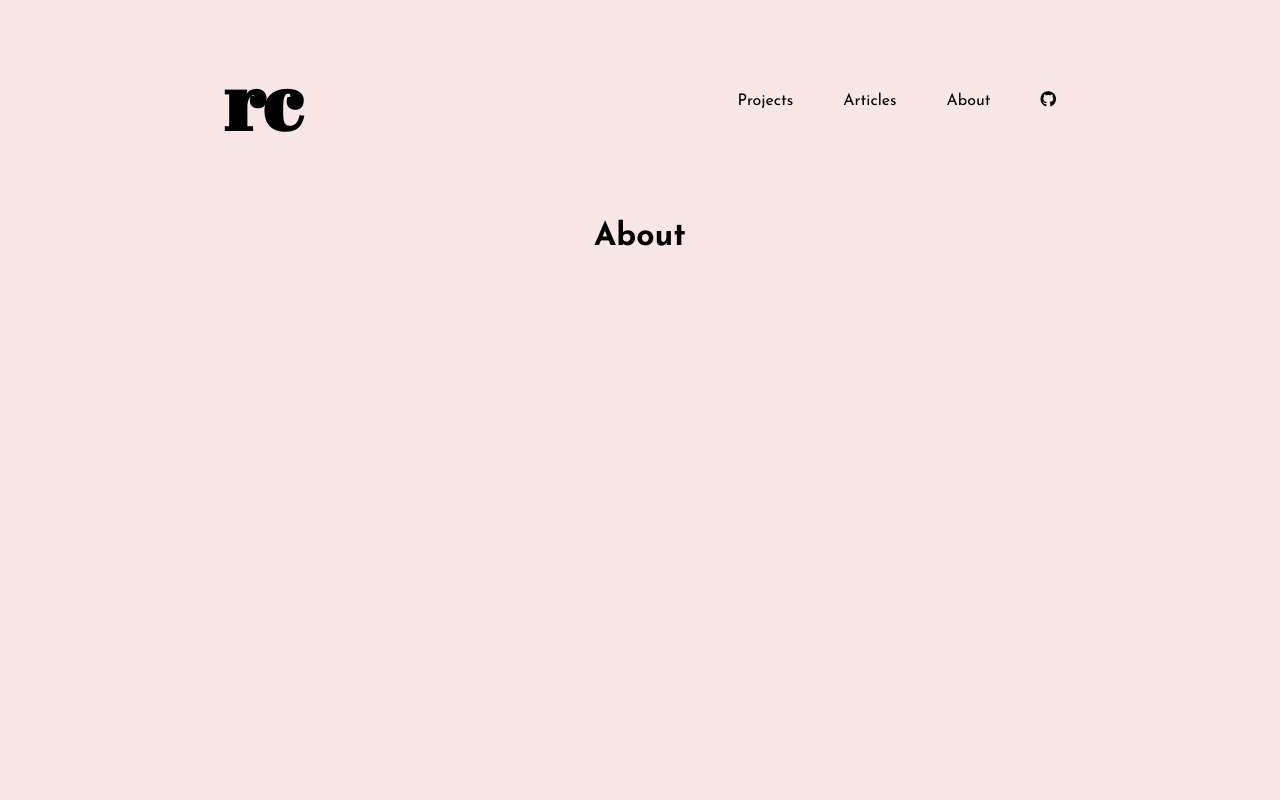
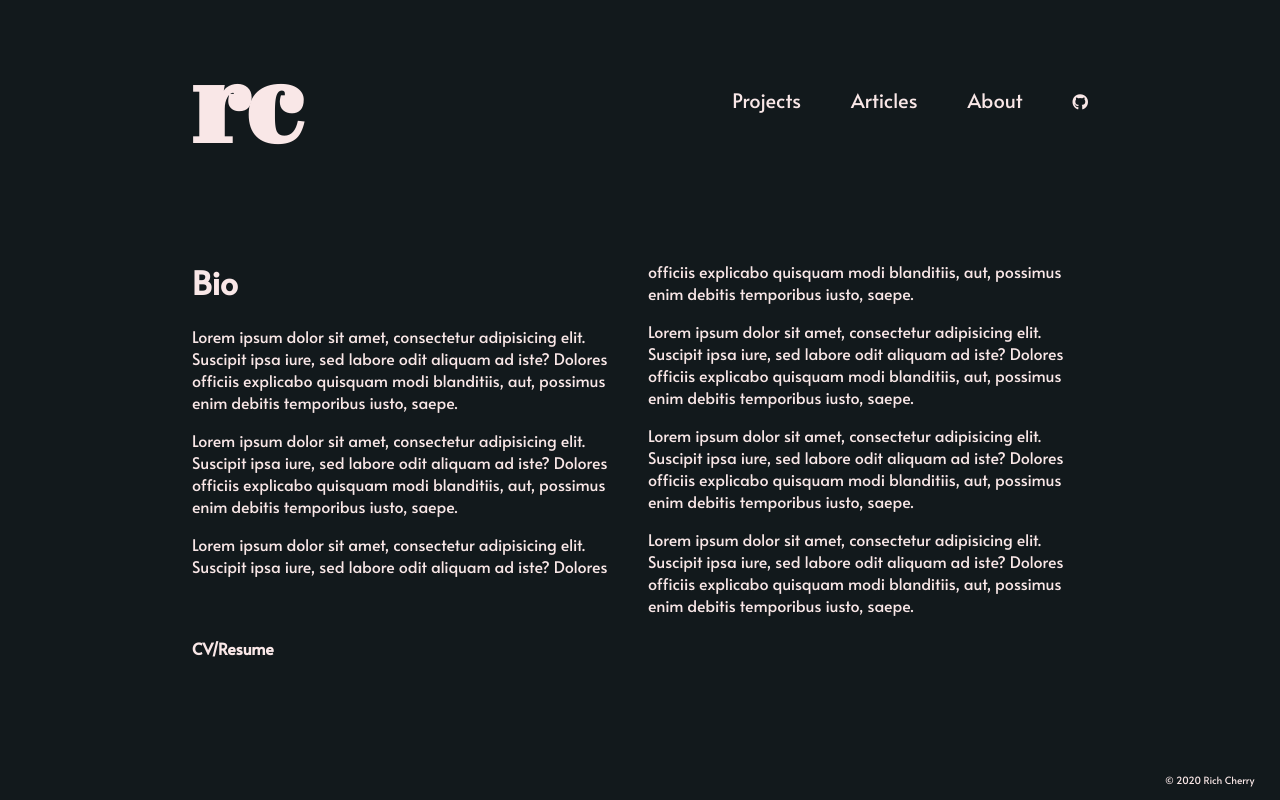
Before and after one commit to RichNC/portfolio, a React (Create React App) app: page /about in a window 1280 px wide. Built offline with nearby package versions, Linux system fonts and the light colour scheme.

Commit message:
Added styling to components

```diff
--- a/public/index.html
+++ b/public/index.html
@@ -24,9 +24,9 @@
       work correctly both with client-side routing and a non-root public URL.
       Learn how to configure a non-root public URL by running `npm run build`.
     -->
-    <title>React App</title>
+    <title>Rich Cherry | Web Developer</title>
     <script src="https://kit.fontawesome.com/ed94b7a5f8.js" crossorigin="anonymous"></script>
-    <link href="https://fonts.googleapis.com/css2?family=Abril+Fatface&family=Alata&family=Didact+Gothic&family=Josefin+Sans:wght@300;400;600;700&display=swap" rel="stylesheet">
+    <link href="https://fonts.googleapis.com/css2?family=Abril+Fatface&family=Alata&family=Roboto:ital,wght@0,300;0,400;0,500;0,700;0,900;1,300;1,400;1,500;1,700;1,900&display=swap" rel="stylesheet">
   </head>
   <body>
     <noscript>You need to enable JavaScript to run this app.</noscript>
--- a/src/About.js
+++ b/src/About.js
@@ -1,9 +1,24 @@
 import React from 'react';
+
+export function lightsOn(){
+  document.querySelector('body').style.backgroundColor = '#F9E7E7';
+  document.querySelector('body').style.color = '#12191C';
+}
 
 export function About(props){
   return (
-    <div>
-      <h1>About</h1>
+    <div className="about">
+      <hr />
+      <div className="about-text">
+        <h1>Bio</h1>
+        <p>Lorem ipsum dolor sit amet, consectetur adipisicing elit. Suscipit ipsa iure, sed labore odit aliquam ad iste? Dolores officiis explicabo quisquam modi blanditiis, aut, possimus enim debitis temporibus iusto, saepe.</p>
+        <p>Lorem ipsum dolor sit amet, consectetur adipisicing elit. Suscipit ipsa iure, sed labore odit aliquam ad iste? Dolores officiis explicabo quisquam modi blanditiis, aut, possimus enim debitis temporibus iusto, saepe.</p>
+        <p>Lorem ipsum dolor sit amet, consectetur adipisicing elit. Suscipit ipsa iure, sed labore odit aliquam ad iste? Dolores officiis explicabo quisquam modi blanditiis, aut, possimus enim debitis temporibus iusto, saepe.</p>
+        <p>Lorem ipsum dolor sit amet, consectetur adipisicing elit. Suscipit ipsa iure, sed labore odit aliquam ad iste? Dolores officiis explicabo quisquam modi blanditiis, aut, possimus enim debitis temporibus iusto, saepe.</p>
+        <p>Lorem ipsum dolor sit amet, consectetur adipisicing elit. Suscipit ipsa iure, sed labore odit aliquam ad iste? Dolores officiis explicabo quisquam modi blanditiis, aut, possimus enim debitis temporibus iusto, saepe.</p>
+        <p>Lorem ipsum dolor sit amet, consectetur adipisicing elit. Suscipit ipsa iure, sed labore odit aliquam ad iste? Dolores officiis explicabo quisquam modi blanditiis, aut, possimus enim debitis temporibus iusto, saepe.</p>
+      </div>
+      <h4>CV/Resume</h4>
     </div>
     )
 }
--- a/src/App.css
+++ b/src/App.css
@@ -1,16 +1,24 @@
 body {
-  background-color: #F9E7E7;
-  width: 65%;
+  margin: 0;
+  background-color: #12191C;
+  height: 100%;
+  font-family: 'Alata', sans-serif;
+  color: #F9E7E7;
+
+  -webkit-transition:background-color 0.3s ease;
+  -moz-transition:background-color 0.3s ease;
+  -o-transition:background-color 0.3s ease;
+  transition:background-color 0.3s ease;
+}
+
+.container {
+  width: 70%;
   margin: 0 auto;
-  height: 100%;
-  font-family: 'Josefin Sans', sans-serif;
 }
 
 hr {
-  margin-top: 6rem;
-  margin-bottom: 6rem;
   border-width: 0;
-  border-top: 2px solid #000;
+  border-top: 2px solid #fff;
   width: 40px;
   text-align: left;
   margin-left: 0;
@@ -25,6 +33,10 @@ a {
   color: inherit;
 }
 
+.item {
+  font-size: 20px;
+}
+
 .App {
   text-align: center;
 }
@@ -35,8 +47,15 @@ a {
 }
 
 #initials {
-  font-size: 5em;
+  margin: ;
+  font-size: 7rem;
   font-family: 'Abril Fatface', cursive;
+  transition: transform 1s;
+ /*  transform: rotate(-5deg); */
+}
+
+#initials:hover {
+  transform: rotate(-750deg);
 }
 
 @media (prefers-reduced-motion: no-preference) {
@@ -80,7 +99,7 @@ a {
 }
 
 .project {
-  border: 1px solid black;
+  border: 1px solid white;
   width: 30%;
   height: 230px;
   margin: 0 auto;
@@ -93,10 +112,45 @@ a {
 }
 
 #home {
-  font-size: 25px;
+  font-size: 2rem;
   text-align: left;
   width: 45%;
   position: fixed;
-  bottom: 50px;
-  letter-spacing: .15rem;
+  bottom: 20px;
+  letter-spacing: 0;
+  font-family: 'Alata', sans-serif;
 }
+
+#home hr {
+  margin-top: 6rem;
+  margin-bottom: 6rem;
+}
+
+footer {
+  width: 98%;
+  height: 30px;
+  display: flex;
+  justify-content: flex-end;
+  align-items: center;
+  position: fixed;
+  bottom: 5px;
+  font-size: 10px;
+}
+
+.about-text {
+  column-count: 2;
+  break-inside: avoid;
+}
+
+.about {
+  text-align: left;
+}
+
+.about hr {
+  margin-bottom: 50px;
+  border-top: 2px solid #12191C;
+}
+
+.about h1 {
+  margin-top: 0;
+}
--- a/src/App.js
+++ b/src/App.js
@@ -6,19 +6,26 @@ import { Projects } from './Projects';
 import { Articles } from './Articles';
 import { About } from './About';
 import { Home } from './Home';
+import { lightsOn } from './About';
+
+function lightsOff(){
+  document.querySelector('body').style.backgroundColor = '#12191C';
+  document.querySelector('body').style.color = '#F9E7E7';
+}
 
 
 function App() {
   return (
     <BrowserRouter>
       <div className="App">
+        <div className="container">
           <div className="navigation">
-          <Link to="/"><h1 id ="initials">rc</h1></Link>
+            <Link to="/"><h1 id ="initials" onClick={lightsOff}>rc</h1></Link>
             <div className="navigation-sub">
-            <Link to="/projects" className="item">Projects</Link>
-            <Link to="/articles" className="item">Articles</Link>
-            <Link to="/about" className="item">About</Link>
-            <a><i class="fab fa-github"></i></a>
+              <Link to="/projects" className="item" onClick={lightsOff}>Projects</Link>
+              <Link to="/articles" className="item" onClick={lightsOff}>Articles</Link>
+              <Link to="/about" className="item" onClick={lightsOn}>About</Link>
+              <a><i className="fab fa-github"></i></a>
             </div>
           </div>
           <Route exact path="/" component={Home} />
@@ -26,6 +33,8 @@ function App() {
           <Route path="/articles" component={Articles} />
           <Route path="/about" component={About} />
         </div>
+        <footer>© 2020 Rich Cherry</footer>
+      </div>
     </BrowserRouter>
   );
 }
--- a/src/Home.js
+++ b/src/Home.js
@@ -3,7 +3,7 @@ import React from 'react';
 export function Home(props){
   return (
     <div id="home">
-      <h1>Hi, I'm Rich</h1>
+      <h2> Hi, I'm Rich. I'm a Frontend Web Developer with a focus on</h2>
       <p><strong>Frontend Web Developer, Javascript, React, Admirer of clean, minimalist design. Lorem ips</strong></p>
       <hr />
     </div>
```
Lines whose indentation alone changed are shown as unchanged.
